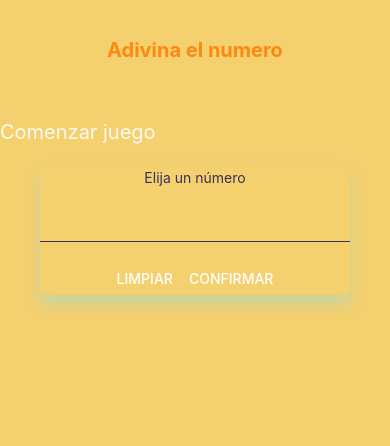
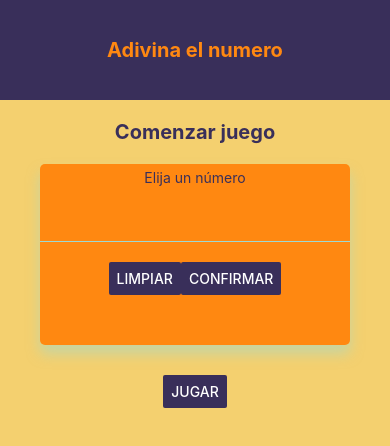
Before and after one commit to florencialarreategui/Mi-Primer-juego, a React Native app: screen / in a window 390 px wide. Shown: the top 446 px of the page. Built offline with nearby package versions, Linux system fonts and the light colour scheme.

Commit message:
corrijo maquetado de placa

```diff
--- a/components/card.js
+++ b/components/card.js
@@ -1,5 +1,6 @@
 import React from "react";
 import { View, StyleSheet } from "react-native";
+import { colors } from "../constants/colors";
 const styles = StyleSheet.create({
     container:{
         shadowColor: "#9DD9D2",
@@ -10,7 +11,7 @@ const styles = StyleSheet.create({
         shadowOpacity: 0.50,
         shadowRadius: 12.35,
         elevation: 19,
-        backgroundColor:"#F4D06F",
+        backgroundColor:colors.naranja,
         borderRadius: 5,
     }
 })
--- a/components/header.js
+++ b/components/header.js
@@ -6,13 +6,13 @@ const styles = StyleSheet.create({
         height: 100,
         justifyContent: "center",
         alignItems: "center",
-        backgroundColor: colors.amarillo,
+        backgroundColor: colors.violeta,
         padingTop: 20,
     },
     title: {
         fontSize: 20,
         color: "#FF8811",
-        fontWeight: "bold"
+        fontWeight: "bold",
     }
 })
 const Header = ({ title }) => {
--- a/screens/start-game.js
+++ b/screens/start-game.js
@@ -12,13 +12,16 @@ const styles = StyleSheet.create({
     },
     title:{
        fontSize:20,
-        color: "#FFF8F0",
+        color: colors.violeta,
         textAling:"center ",
         paddingVertical: 20,
+        fontWeight: "bold",
+        textAlign: "center"
+
     },
     label: {
         fontSize:14,
-        color: "#392F5A",
+        color: colors.violeta,
         textAling:"center ",
         paddingVertical: 5,
     },
@@ -26,10 +29,11 @@ const styles = StyleSheet.create({
         justifyContent:"center",
         alignItems:"center",
         marginHorizontal: 20,
+        marginBottom: 30,
     },
     input:{
         width:"100%",
-        borderBottomColor: "#392F5A",
+        borderBottomColor: colors.celeste,
         borderBottomWidth:1,
         minWidth: 90,
         fontSize: 25,
@@ -38,10 +42,10 @@ const styles = StyleSheet.create({
 
     },
     buttonContainer:{
-        with:"75%",
-        marginHorizontal: 20,
+        marginHorizontal: 30,
+        marginVertical: 50,
         flexDirection: "row",
-        justifyContent:"space-around",
+        justifyContent:"space-between",
         marginTop: 20,
     }
 
@@ -93,15 +97,20 @@ const StartGameScreen = () =>{
                     <Button
                     title="Limpiar"
                     onPress={( () => null)}
-                    color= {colors.amarillo}
+                    color= {colors.violeta}
                     />
                      <Button
                     title="Confirmar"
                     onPress={( (onConfirm) => null)}
-                    color= {colors.amarillo}
+                    color= {colors.violeta}
                     />
                 </View>
                 </Card>
+                <Button
+                    title="JUGAR"
+                    onPress={( () => null)}
+                    color= {colors.violeta}
+                    />
                 {confirmedOutput}
             </View>
         </View>
```
